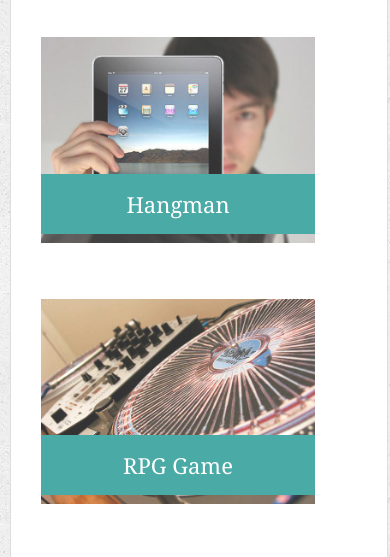
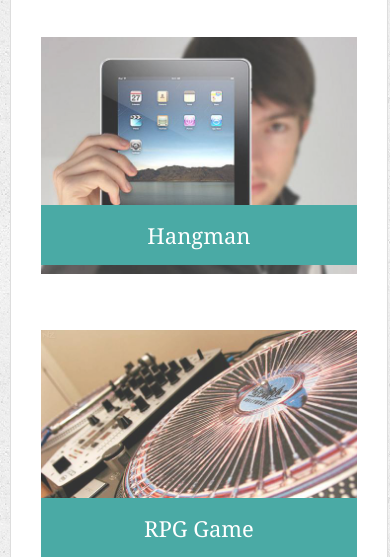
Before and after one commit to teddylockhart/Responsive-Portfolio, a plain HTML site: page portfolio.html in a window 390 px wide. Shown: the part 286-843 px from the top of the page. Drawn offline with Linux system fonts and the light colour scheme.

Commit message:
3rd HW Update

```diff
--- a/assets/css/style.css
+++ b/assets/css/style.css
@@ -240,13 +240,25 @@ input[type=submit] {
 
 /* START HOMEWORK 2 */
 @media screen and (max-width: 980px) {
+/* About */
   .auth-image {
     width: 588px;
     /* DO I NEED TO SHRINK AND CENTER COLUMNS? */
   }
+
+/* Portfolio */
+  .work:nth-child(even) {
+    margin-right: 0;
+  }
+
+  .work {
+    margin: 0;
+    width: auto;
+  }
 }
 
 @media screen and (max-width: 768px) {
+/* About */
   .auth-image {
     width: 300px;
   }
@@ -266,9 +278,20 @@ input[type=submit] {
     width: 100%;
   }
 
+/* Portfolio */
+  .work:nth-child(even) {
+    margin-right: 40;
+  }
+
+  .work {
+    margin: 20px 0 25px;
+    width: auto;
+  }
+
 }
 
 @media screen and (max-width: 640px) {
+/* About */
   header {
     position: static;
   }
@@ -302,5 +325,9 @@ input[type=submit] {
     margin: 10px;
     max-width: 620px;
     width: 100%;
+  }
+
+/* Portfolio*/
+
 
 }
```
